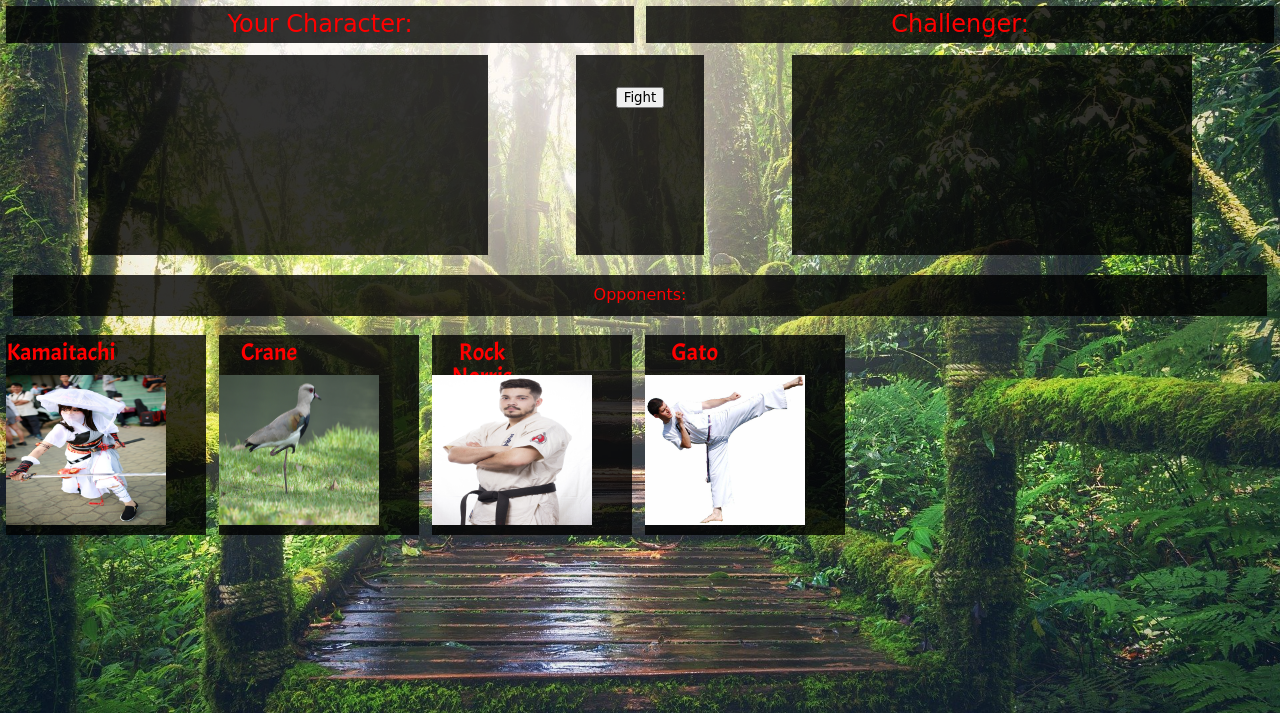
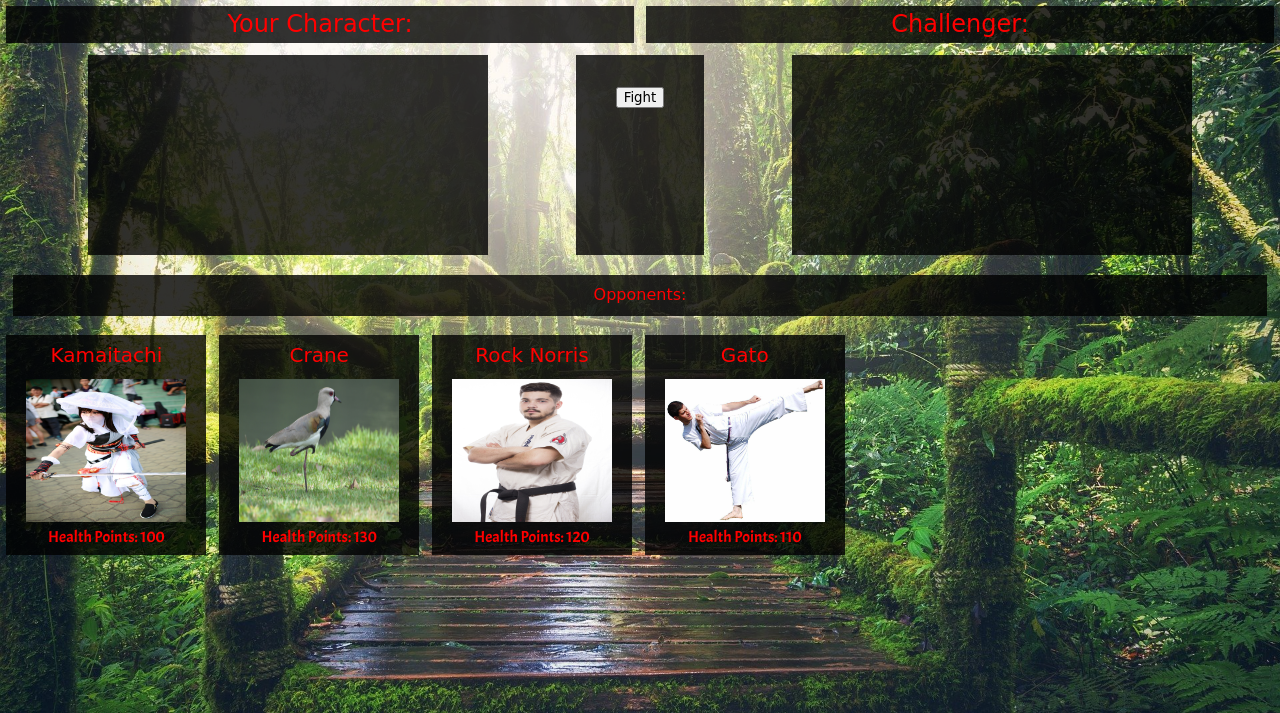
Before and after one commit to msyphus/rpg-game, a plain HTML site: page index.html in a window 1280 px wide. Shown: the part 87-800 px from the top of the page. Drawn offline with nearby package versions, Linux system fonts and the light colour scheme; a web font is replaced by a local one.

Commit message:
stylized fonts, opponent cards, and fixed bug on Fight button

```diff
--- a/assets/css/style.css
+++ b/assets/css/style.css
@@ -27,10 +27,6 @@ h2{
     color: red;
     margin: 1%;
     padding: 1%;
-}
-
-p {
-    font-family: 'Yeon Sung', cursive;
 }
 
 .characterTitles {
@@ -79,7 +75,8 @@ p {
 }
 
 #userChar, #chalChar {
-    font-family: 'Acme', sans-serif;
+    /*font-family: 'Acme', sans-serif;*/
+    font-family: 'Shojumaru', cursive;
     font-size: 1.5em;
     color: red;
     text-align: center;
@@ -141,16 +138,19 @@ button {
     position: relative;
     display: inline;
     float: left;
-    position: relative;
     width: 200px;
-    height: 200px;
+    height: 220px;
     background-color: rgba(0,0,0,0.80);
     margin: 0.5%;
 }
 
+.opponentNameSpace {
+    height: 20%;
+}
+
 #kamaName, #craneName, #rockName, #gatoName {
-    font-family: 'Acme', sans-serif;
-    font-size: 1.5em;
+    font-family: 'Shojumaru', cursive;
+    font-size: 1.25em;
     color: red;
     text-align: center;
     padding-top: 5%;
@@ -159,5 +159,13 @@ button {
 #kamaImg, #craneImg, #rockImg, #gatoImg {
     position: absolute;
     width: 80%;
-    height: 75%;
+    height: 65%;
+    margin-left: 10%;
 }
+
+.health {
+    color: red;
+    font-family: 'Acme', sans-serif;
+    text-align: center;
+    margin-top: 75%;
+}
--- a/assets/javascript/game.js
+++ b/assets/javascript/game.js
@@ -1,10 +1,10 @@
 var gato = {
     name: "Gato",
     image: "assets/images/gato.JPG",
-    health: 120,
+    health: 110,
     attack: 10,
     powerGain: 10,
-    counter: 15,
+    counter: 18,
     quote: "Welcome to my jungle; I've got fun and games!",
     attackQuote: "Benção!"
 }
@@ -12,7 +12,7 @@ var gato = {
 var rock = {
     name: "Rock Norris",
     image: "assets/images/karate.jpg",
-    health: 130,
+    health: 120,
     attack: 12,
     powerGain: 12,
     counter: 20,
@@ -23,7 +23,7 @@ var rock = {
 var crane = {
     name: "Crane",
     image: "assets/images/crane.jpg",
-    health: 150,
+    health: 130,
     attack: 15,
     powerGain: 15,
     counter: 25,
@@ -37,7 +37,7 @@ var kama = {
     health: 100,
     attack: 10,
     powerGain: 10,
-    counter: 10,
+    counter: 15,
     quote: "Did you see that?...No?...My point exactly!",
     attackQuote: "Ippon!"
 }
@@ -138,6 +138,7 @@ $(document).ready(function() {
                 $("#userFightInfo").append("You Win!" + "<br>" + "Select New Challenger");
                 $("#chalFightInfo").text("Vanquished!");
                 $(".opponentCard").off("click", false);
+                cpuChosen = false;
             } else {
                 $("#userFightInfo").text("");
                 $("#attack").hide();
--- a/index.html
+++ b/index.html
@@ -70,33 +70,40 @@
 
     <section class ="opponentLineUp">
         <div class="opponentCard" value="kama">
-            <div class="characterNameSpace">
+            <div class="opponentNameSpace">
                 <h4 id="kamaName">Kamaitachi</h4>
             </div>
             <img id="kamaImg" src="assets/images/ninja.jpg" alt="Kamaitachi">
-            <p id="kamaHealth">Health Points: </p>
+            <div class="health">
+                <p>Health Points: 100</p>
+            </div>
         </div>
         <div class="opponentCard" value="crane">
-            <div class="characterNameSpace">
+            <div class="opponentNameSpace">
                 <h4 id="craneName">Crane</h4>
             </div>
             <img id="craneImg" src="assets/images/crane.jpg" alt="Crane">
-            <p id="craneHealth">Health Points: </p>
-            <p id="health">150</p>
+            <div class="health">
+                <p>Health Points: 130</p>
+            </div>
         </div>
         <div class="opponentCard" value="rock">
-            <div class="characterNameSpace">
+            <div class="opponentNameSpace">
                 <h4 id="rockName">Rock Norris</h4>
             </div>
-            <img id="rockImg" src="assets/images/karate.jpg" alt="Rock Norris">
-            <p id="rockHealth">Health Points: </p>
+                <img id="rockImg" src="assets/images/karate.jpg" alt="Rock Norris">
+            <div class="health">
+                <p>Health Points: 120</p>
+            </div>
         </div>
         <div class="opponentCard" value="gato">
-            <div class="characterNameSpace">
+            <div class="opponentNameSpace">
                 <h4 id="gatoName">Gato</h4>
             </div>
             <img id="gatoImg" src="assets/images/gato.JPG" alt="Gato">
-            <p id="gatoHealth">Health Points: </p>
+            <div class="health">
+                <p>Health Points: 110</p>
+            </div>
         </div>
     </section>
     <script src="assets/javascript/game.js"></script>
```
